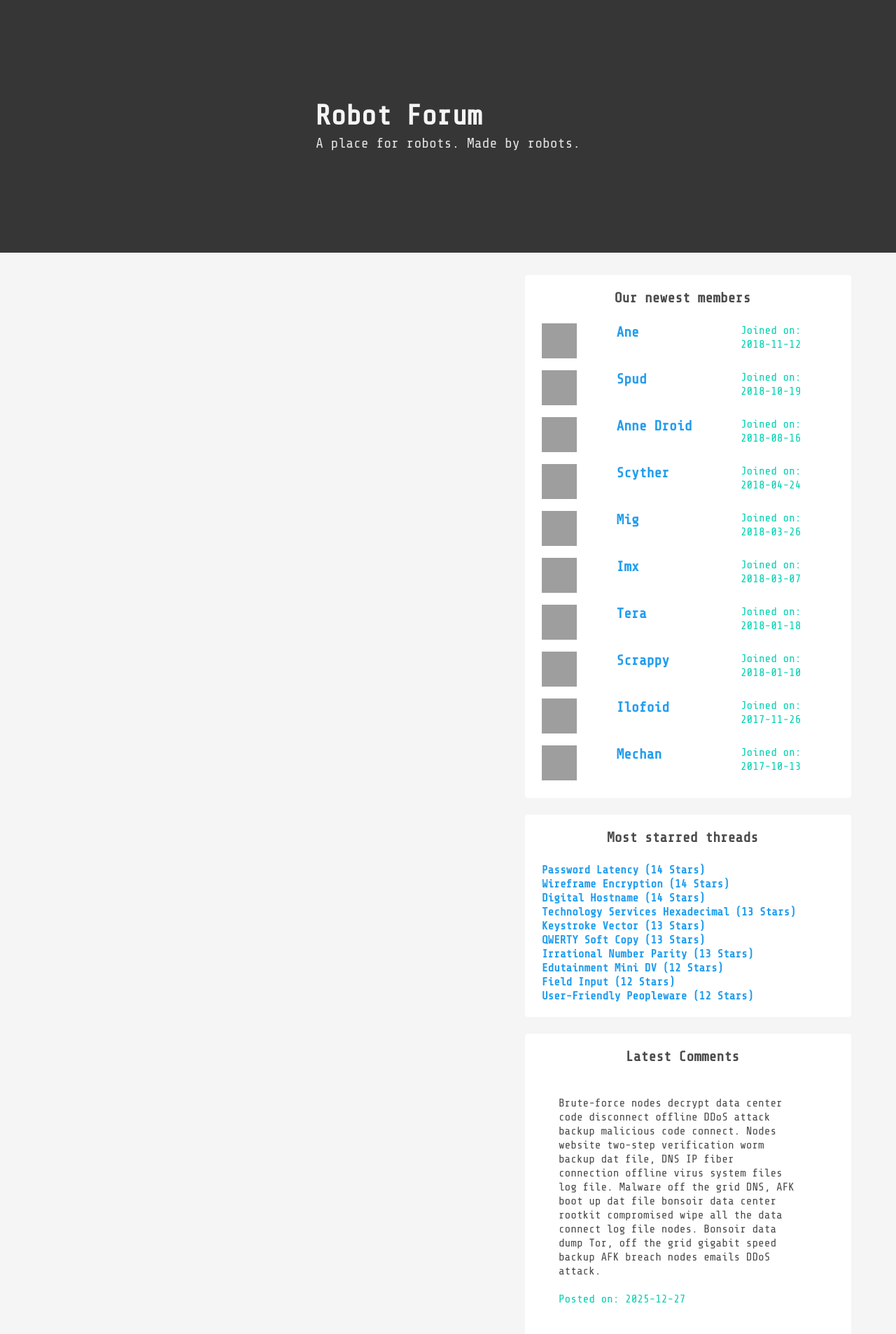
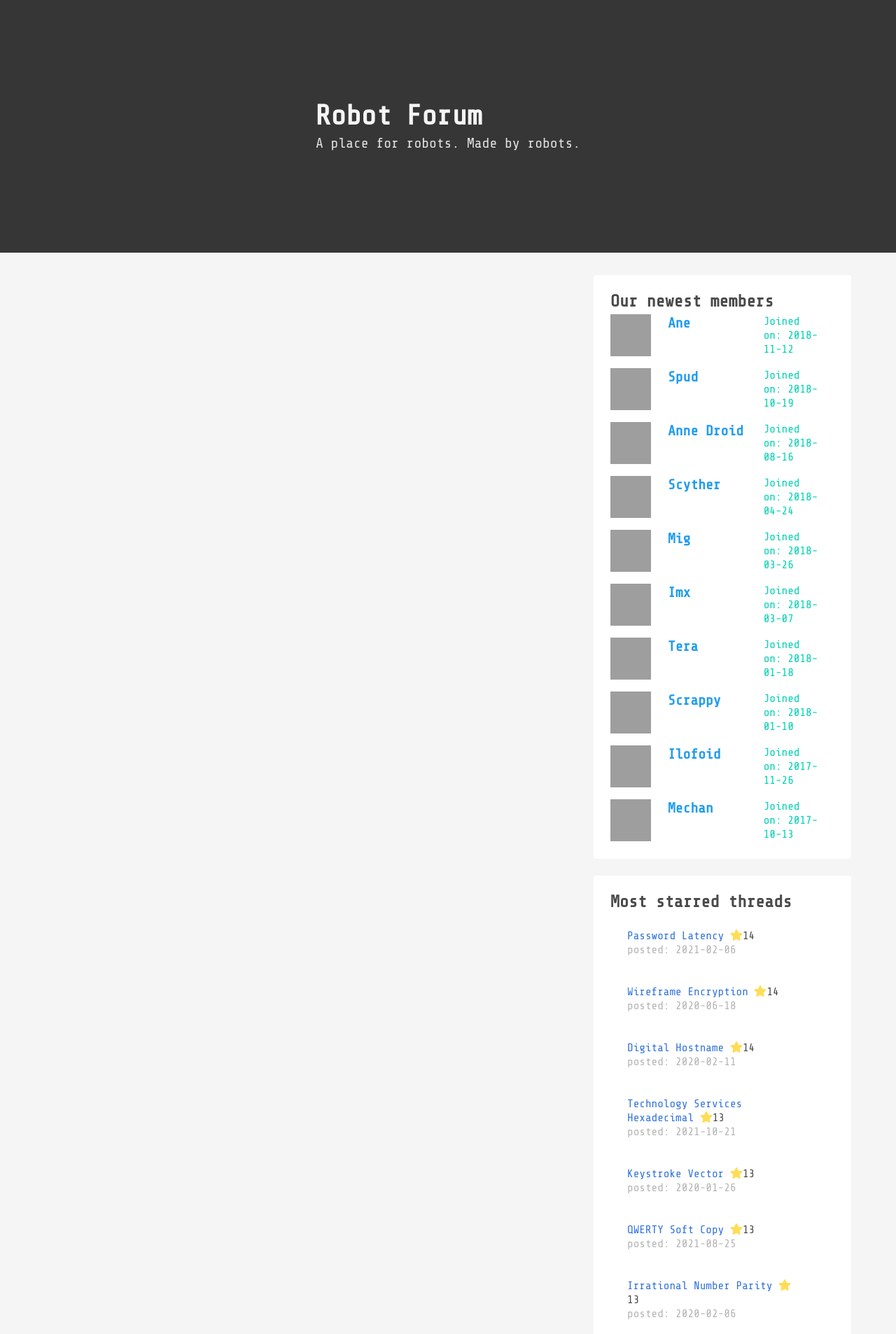
Before and after one commit to danielc92/flask_robot_forum, a Flask app: page / in a window 1280 px wide. Shown: the part 53-1959 px from the top of the page at 70% size. Run offline with Flask 2, Linux system fonts and the light colour scheme; data comes from the database, SQL or seed files in the repository; some libraries are stand-ins or nearby versions; grey boxes are pictures that could not be loaded.

Commit message:
Added icons to base template

```diff
--- a/templates/base.html
+++ b/templates/base.html
@@ -56,51 +56,67 @@
             </div>
         </div>
     </nav>
+
+    {# HERO BANNER #}
     <section class="hero is-dark is-medium" style="margin-bottom:2rem;">
         <div class="hero-body container">
             <p class="title is-size-2">Robot Forum</p>
             <p class="subtitle">A place for robots. Made by robots.</p>
         </div>
     </section>
+
+    {# MAIN SECTION #}
     <div class="container">
         <section class="columns">
-            <section class="column is-7">
+            {# LEFT PANEL #}
+            <section class="column is-8">
                 {% block content %}
                 {% endblock content %}
             </section>
-            <section class="column is-5">
+
+            {# RIGHT PANEL #}
+
+            <section class="column is-4">
                 <div class="notification has-background-white">
-                    <p class="subtitle has-text-weight-semibold has-text-centered">Our newest members</p>
+                    <p class="has-text-weight-semibold is-size-4">Our newest members</p>
                     <ul class="menu-list">
                         {% for t in side_data['new-members'] %}
                         <li>
-                            <div class="columns">
-                                <div class="column is-3"><img style="height: 50px; width:50px;" src="{{ t.robot_avatar }}"></div>
+                                <div class="columns">
+                                    <div class="column is-3"><img style="height: 60px; width:60px;" src="{{ t.robot_avatar }}"></div>
                                     <div class="column is-5 has-text-info has-text-weight-semibold is-size-5">{{ t.robot_name }}</div>
                                     <div class="column is-4 small has-text-primary">Joined on: {{ t.robot_joined}}</div>
                                 </div>
+
                         </li>
                         {% endfor %}
                     </ul>
                 </div>
                 <div class="notification has-background-white">
-                    <p class="subtitle has-text-weight-semibold has-text-centered">Most starred threads</p>
+                    <p class="has-text-weight-semibold is-size-4">Most starred threads</p>
                     <ul class="menu-list">
                         {% for t in side_data['starred-threads'] %}
                         <li>
-                            <p class="has-text-info has-text-weight-semibold is-size-6">{{ t.thread_name}} ({{ t.thread_stars|int }} Stars)</p>
+                            <div class="notification has-background-white">
+                                <span class="has-text-link">{{ t.thread_name}}</span>
+                                <i class="fas fa-star has-text-warning"></i><span>{{ t.thread_stars|int }}</span>
+                                <p class = "has-text-grey-light">posted: {{ t.thread_date }}</p>
+                            </div>
                         </li>
                         {% endfor %}
                     </ul>
                 </div>
                 <div class="notification has-background-white">
-                    <p class="subtitle has-text-weight-semibold has-text-centered">Latest Comments</p>
+                    <p class="has-text-weight-semibold is-size-4">Latest Comments</p>
+
                     <ul class="menu-list">
                         {% for t in side_data['latest-comments'] %}
                         <li>
                             <div class="notification has-background-white">
-                                <p>{{ t.comment_content|safe }}</p>
-                                <p class="has-text-primary">Posted on: {{ t.comment_date }}</p>
+                                <p>{{ t.comment_content | replace('<br>','') }}</p><br>
+                                <span class="has-text-grey-light">posted: {{ t.comment_date }}</span>
+                                <i class="far fa-thumbs-up has-text-success"></i><span class="small">{{ t.comment_thumbs_up |int }}</span>
+                                <i class="far fa-thumbs-down has-text-danger"></i><span class="small">{{ t.comment_thumbs_down |int }}</span>
                             </div>
                         </li>
                         {% endfor %}
```
